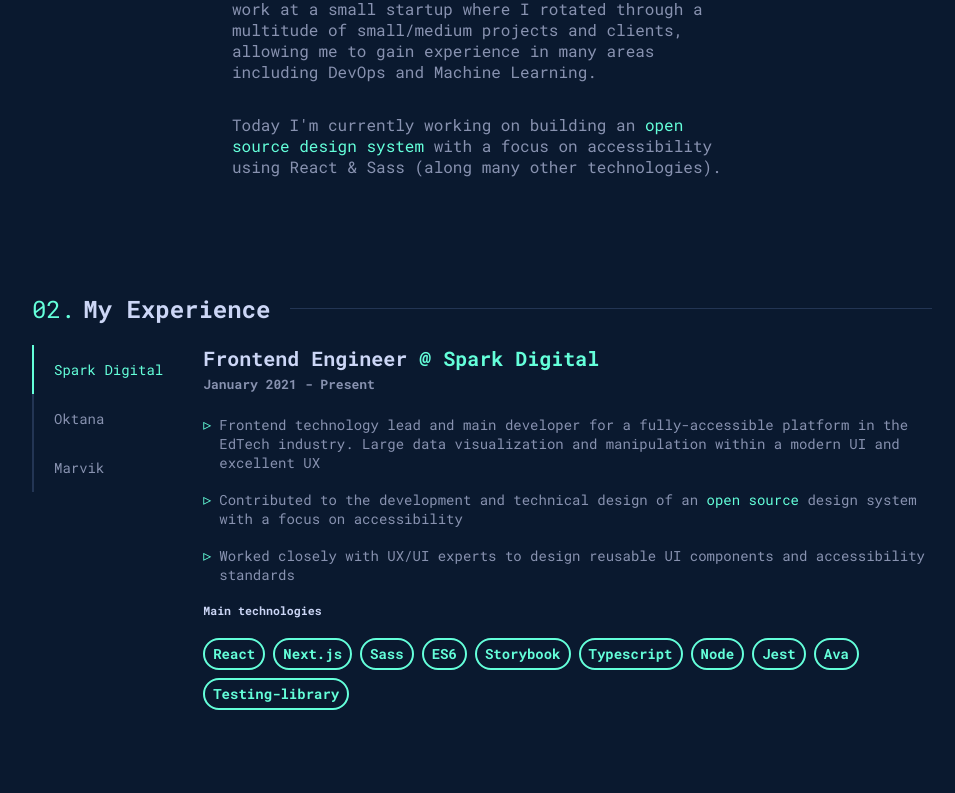
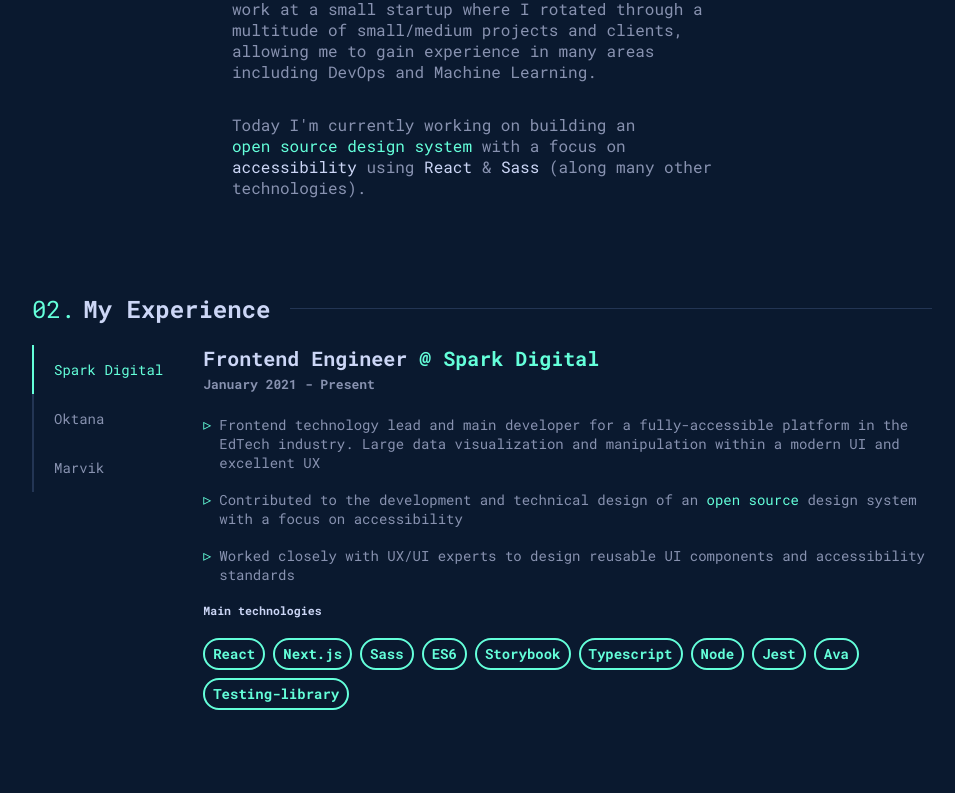
Before and after one commit to JRebella/portfolio, a Next.js app: page / in a window 1280 px wide. Shown: the part 1027-1820 px from the top of the page, without its empty margins (158-1113 px from the left). Built offline with nearby package versions, Linux system fonts and the light colour scheme.

Commit message:
fix: colored anchor link line wrap

```diff
--- a/components/Link/anchorLink.module.scss
+++ b/components/Link/anchorLink.module.scss
@@ -1,5 +1,7 @@
 .link {
   text-decoration: none;
+
+  white-space: nowrap;
 
   &.accented {
     font-weight: bold;
--- a/pageComponents/about/aboutSection.tsx
+++ b/pageComponents/about/aboutSection.tsx
@@ -31,7 +31,9 @@
         >
           open source design system
         </AnchorLink>{" "}
-        with a focus on accessibility using React & Sass (along many other technologies).
+        with a focus on <span className="text-accent">accessibility</span> using{" "}
+        <span className="text-accent">React</span> &{" "}
+        <span className="text-accent">Sass</span> (along many other technologies).
       </p>
     </section>
   );
```
